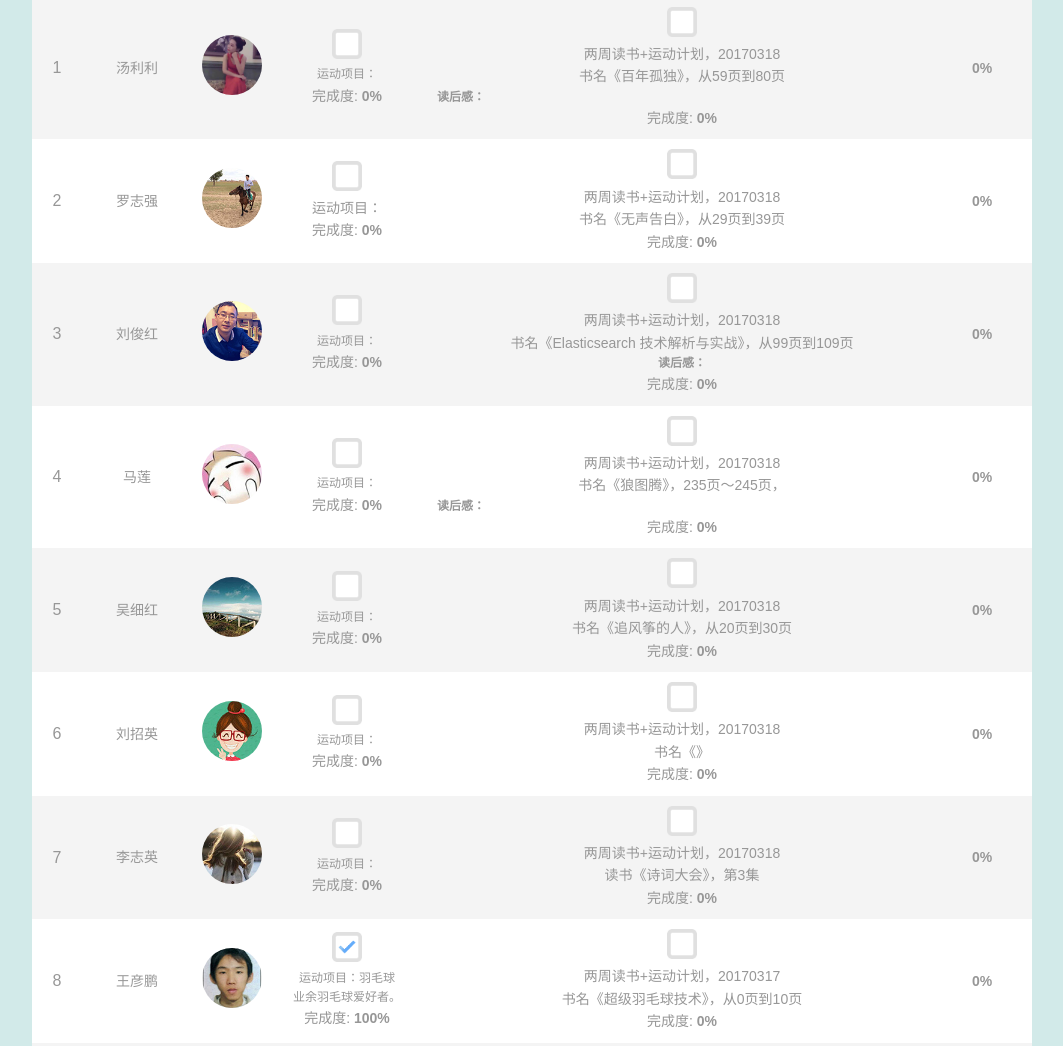
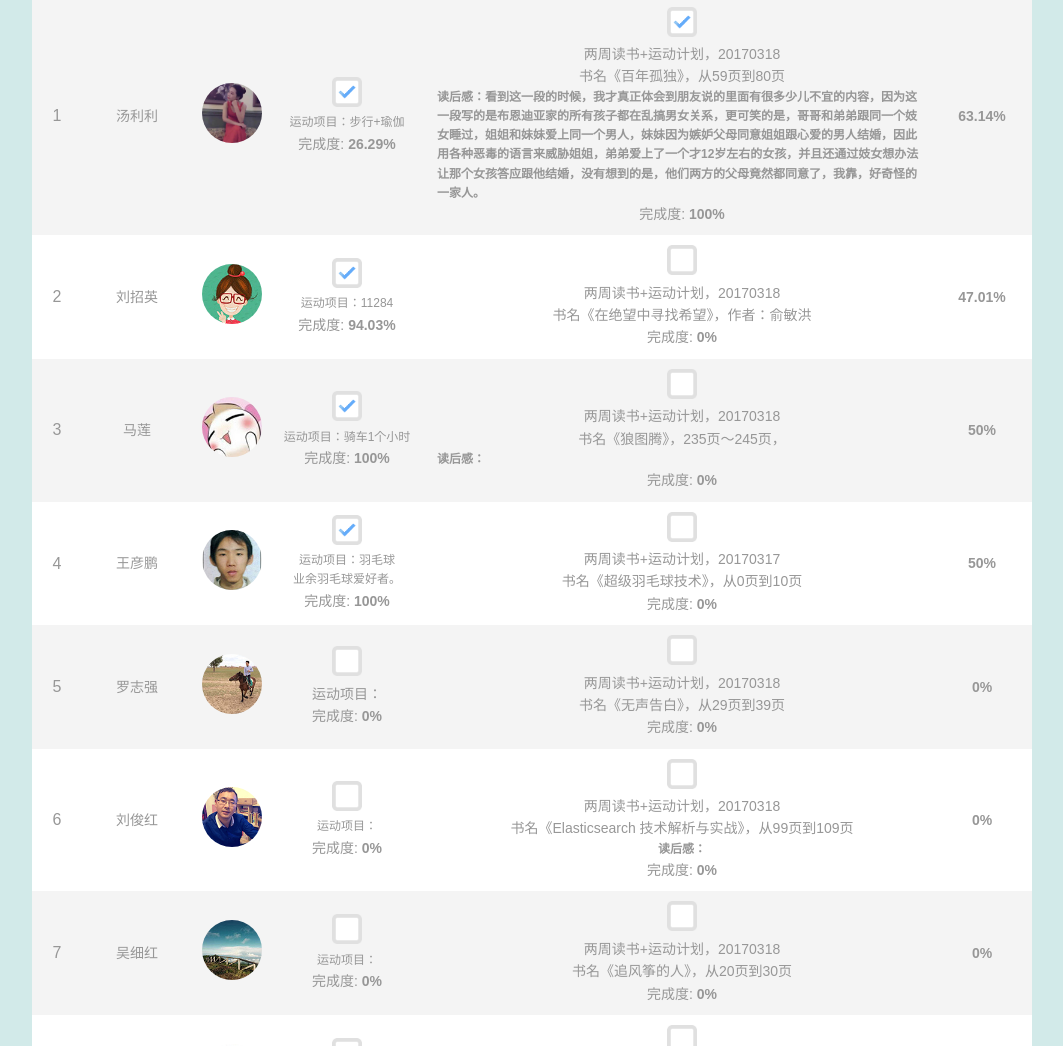
Before and after one commit to tanglilidegh/tanglilidegh.github.io, a plain HTML site: page sportAndReading/index.html in a window 1280 px wide. Shown: the part 395-1441 px from the top of the page, without its empty margins (108-1171 px from the left). Drawn offline with Linux system fonts and the light colour scheme.

Commit message:
更新数据

```diff
--- a/sportAndReading/index.html
+++ b/sportAndReading/index.html
@@ -36,26 +36,92 @@
                 <li>汤利利</li>
                 <li class="avatar"><img src="../images/tllavatar.jpeg" alt="汤利利"></li>
                 <li>
-                    <div class="done-img"><img src="../images/undone.png" alt=""></div>
-                    <p class="feelings text-center">运动项目：</p>
-                    <p>完成度: <strong>0%</strong></p>
+                    <div class="done-img"><img src="../images/right.png" alt=""></div>
+                    <p class="feelings text-center">运动项目：步行+瑜伽</p>
+                    <p>完成度: <strong>26.29%</strong></p>
                 </li>
                 <li>
-                    <div class="done-img"><img src="../images/undone.png" alt=""></div>
+                    <div class="done-img"><img src="../images/right.png" alt=""></div>
                     <h3>两周读书+运动计划，20170318</h3>
                     <h3>书名《百年孤独》，从59页到80页</h3>
 
-                    <p class="feelings text-left"><strong>读后感：</strong></p>
-                    <p>完成度: <strong>0%</strong></p>
+                    <p class="feelings text-left"><strong>读后感：看到这一段的时候，我才真正体会到朋友说的里面有很多少儿不宜的内容，因为这一段写的是布恩迪亚家的所有孩子都在乱搞男女关系，更可笑的是，哥哥和弟弟跟同一个妓女睡过，姐姐和妹妹爱上同一个男人，妹妹因为嫉妒父母同意姐姐跟心爱的男人结婚，因此用各种恶毒的语言来威胁姐姐，弟弟爱上了一个才12岁左右的女孩，并且还通过妓女想办法让那个女孩答应跟他结婚，没有想到的是，他们两方的父母竟然都同意了，我靠，好奇怪的一家人。</strong></p>
+                    <p>完成度: <strong>100%</strong></p>
                 </li>
                 <li>
-                    <strong>0%</strong>
+                    <strong>63.14%</strong>
                 </li>
             </ul>
         </li>
         <li>
             <ul class="item">
                 <li>2</li>
+                <li>刘招英</li>
+                <li class="avatar"><img src="../images/WechatIMG28-avatar.jpg" alt="刘招英"></li>
+                <li>
+                    <div class="done-img"><img src="../images/right.png" alt=""></div>
+                    <p class="feelings text-center">运动项目：11284</p>
+                    <p>完成度: <strong>94.03%</strong></p>
+                </li>
+                <li>
+                    <div class="done-img"><img src="../images/undone.png" alt=""></div>
+                    <h3>两周读书+运动计划，20170318</h3>
+                    <h3>书名《在绝望中寻找希望》，作者：俞敏洪</h3>
+                    <p>完成度: <strong>0%</strong></p>
+                </li>
+                <li>
+                    <strong>47.01%</strong>
+                </li>
+            </ul>
+        </li>
+        <li>
+            <ul class="item">
+                <li>3</li>
+                <li>马莲</li>
+                <li class="avatar"><img src="../images/WechatIMG31-avatar.jpg" alt="马莲"></li>
+                <li>
+                    <div class="done-img"><img src="../images/right.png" alt=""></div>
+                    <p class="feelings text-center">运动项目：骑车1个小时</p>
+                    <p>完成度: <strong>100%</strong></p>
+                </li>
+                <li>
+                    <div class="done-img"><img src="../images/undone.png" alt=""></div>
+                    <h3>两周读书+运动计划，20170318</h3>
+                    <h3>书名《狼图腾》，235页～245页，</h3>
+                    <p class="feelings text-left"><strong>读后感：</strong></p>
+                    <p>完成度: <strong>0%</strong></p>
+                </li>
+                <li>
+                    <strong>50%</strong>
+                </li>
+            </ul>
+        </li>
+
+        <li>
+            <ul class="item">
+                <li>4</li>
+                <li>王彦鹏</li>
+                <li class="avatar"><img src="../images/WechatIMG27-avatar.jpg" alt="王彦鹏"></li>
+                <li>
+                    <div class="done-img"><img src="../images/right.png" alt=""></div>
+                    <p class="feelings text-center">运动项目：羽毛球</p>
+                    <p class="feelings text-center">业余羽毛球爱好者。</p>
+                    <p>完成度: <strong>100%</strong></p>
+                </li>
+                <li>
+                    <div class="done-img"><img src="../images/undone.png" alt=""></div>
+                    <h3>两周读书+运动计划，20170317</h3>
+                    <h3>书名《超级羽毛球技术》，从0页到10页</h3>
+                    <p>完成度: <strong>0%</strong></p>
+                </li>
+                <li>
+                    <strong>50%</strong>
+                </li>
+            </ul>
+        </li>
+        <li>
+            <ul class="item">
+                <li>5</li>
                 <li>罗志强</li>
                 <li class="avatar"><img src="../images/WechatIMG26-avatar.jpg" alt="罗志强"></li>
                 <li>
@@ -76,7 +142,7 @@
         </li>
         <li>
             <ul class="item">
-                <li>3</li>
+                <li>6</li>
                 <li>刘俊红</li>
                 <li class="avatar"><img src="../images/WechatIMG46-avatar.jpg" alt="刘俊红"></li>
                 <li>
@@ -96,31 +162,10 @@
                 </li>
             </ul>
         </li>
+
         <li>
             <ul class="item">
-                <li>4</li>
-                <li>马莲</li>
-                <li class="avatar"><img src="../images/WechatIMG31-avatar.jpg" alt="马莲"></li>
-                <li>
-                    <div class="done-img"><img src="../images/undone.png" alt=""></div>
-                    <p class="feelings text-center">运动项目：</p>
-                    <p>完成度: <strong>0%</strong></p>
-                </li>
-                <li>
-                    <div class="done-img"><img src="../images/undone.png" alt=""></div>
-                    <h3>两周读书+运动计划，20170318</h3>
-                    <h3>书名《狼图腾》，235页～245页，</h3>
-                    <p class="feelings text-left"><strong>读后感：</strong></p>
-                    <p>完成度: <strong>0%</strong></p>
-                </li>
-                <li>
-                    <strong>0%</strong>
-                </li>
-            </ul>
-        </li>
-        <li>
-            <ul class="item">
-                <li>5</li>
+                <li>7</li>
                 <li>吴细红</li>
                 <li class="avatar"><img src="../images/WechatIMG34-avatar.jpg" alt="吴细红"></li>
                 <li>
@@ -139,30 +184,10 @@
                 </li>
             </ul>
         </li>
+
         <li>
             <ul class="item">
-                <li>6</li>
-                <li>刘招英</li>
-                <li class="avatar"><img src="../images/WechatIMG28-avatar.jpg" alt="刘招英"></li>
-                <li>
-                    <div class="done-img"><img src="../images/undone.png" alt=""></div>
-                    <p class="feelings text-center">运动项目：</p>
-                    <p>完成度: <strong>0%</strong></p>
-                </li>
-                <li>
-                    <div class="done-img"><img src="../images/undone.png" alt=""></div>
-                    <h3>两周读书+运动计划，20170318</h3>
-                    <h3>书名《》</h3>
-                    <p>完成度: <strong>0%</strong></p>
-                </li>
-                <li>
-                    <strong>0%</strong>
-                </li>
-            </ul>
-        </li>
-        <li>
-            <ul class="item">
-                <li>7</li>
+                <li>8</li>
                 <li>李志英</li>
                 <li class="avatar"><img src="../images/WechatIMG32-avatar.jpg" alt="李志英"></li>
                 <li>
@@ -181,28 +206,7 @@
                 </li>
             </ul>
         </li>
-        <li>
-            <ul class="item">
-                <li>8</li>
-                <li>王彦鹏</li>
-                <li class="avatar"><img src="../images/WechatIMG27-avatar.jpg" alt="王彦鹏"></li>
-                <li>
-                    <div class="done-img"><img src="../images/right.png" alt=""></div>
-                    <p class="feelings text-center">运动项目：羽毛球</p>
-                    <p class="feelings text-center">业余羽毛球爱好者。</p>
-                    <p>完成度: <strong>100%</strong></p>
-                </li>
-                <li>
-                    <div class="done-img"><img src="../images/undone.png" alt=""></div>
-                    <h3>两周读书+运动计划，20170317</h3>
-                    <h3>书名《超级羽毛球技术》，从0页到10页</h3>
-                    <p>完成度: <strong>0%</strong></p>
-                </li>
-                <li>
-                    <strong>0%</strong>
-                </li>
-            </ul>
-        </li>
+
         <li>
             <ul class="item">
                 <li>9</li>
```
Also changed, not shown: sportAndReading/index20170317.html (+4 -4 lines).
